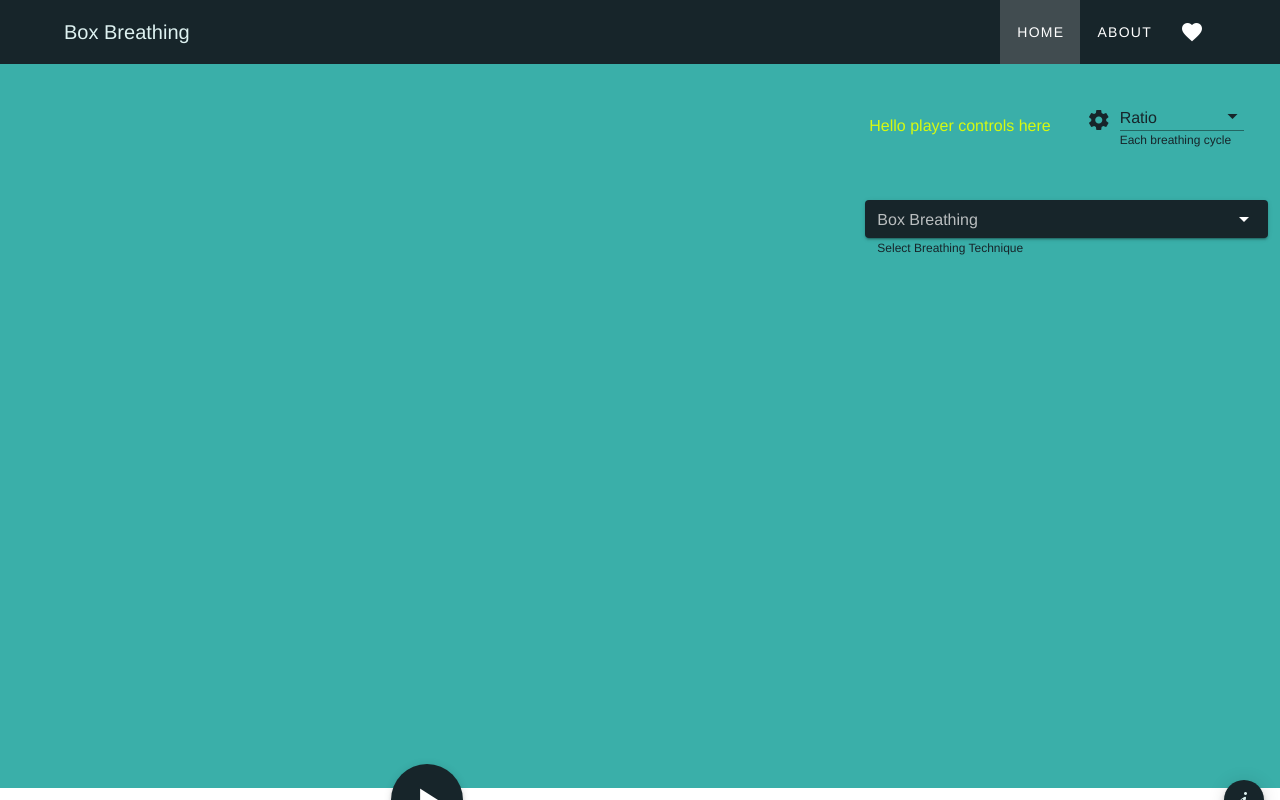
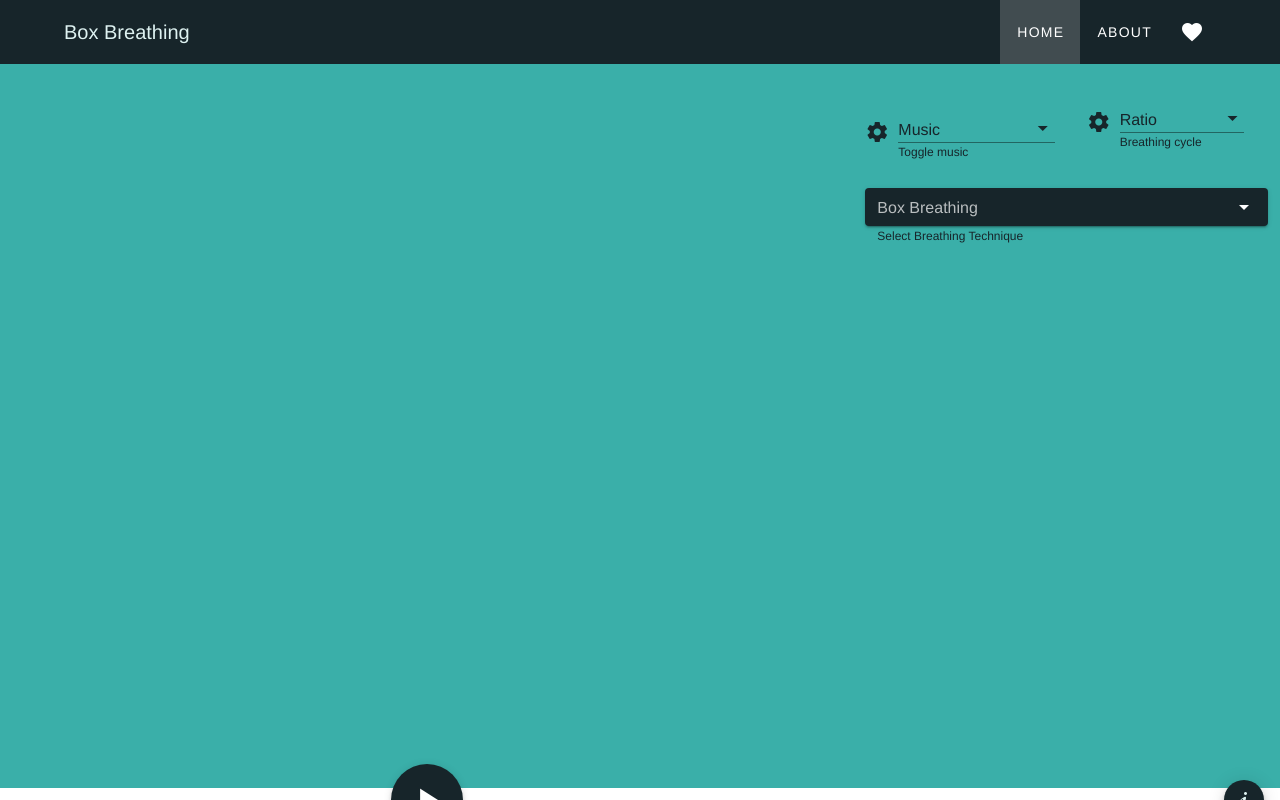
Before and after one commit to Prashanga/Breathe, a Vue app: page / in a window 1280 px wide. Built offline with nearby package versions, Linux system fonts and the light colour scheme.

Commit message:
Adding setting UI for Music

```diff
--- a/src/components/BreathingExercise/Index.vue
+++ b/src/components/BreathingExercise/Index.vue
@@ -13,7 +13,8 @@ export default {
       playing: false,
       count: null,
       timer: '',
-      ratioOfSeconds: 1
+      ratioOfSeconds: 1,
+      music: true
     }
   },
   computed: {
@@ -268,7 +269,17 @@ export default {
         <v-row class="pt-12" align="center" justify="start">
           <!--           Left Column            -->
           <v-col cols="6">
-            <p>Hello player controls here</p>
+            <v-select
+              :items="['on', 'off']"
+              :v-model="music"
+              prepend-icon="mdi-cog"
+              label="Music"
+              hint="Toggle music"
+              class="ratio-setting"
+              color="primaryBlack"
+              persistent-hint
+              dense
+            ></v-select>
           </v-col>
 
           <!--       Right Column               -->
@@ -278,7 +289,7 @@ export default {
                 :items="[0.5, 1, 2, 4, 5]"
                 prepend-icon="mdi-cog"
                 label="Ratio"
-                hint="Each breathing cycle"
+                hint="Breathing cycle"
                 class="ratio-setting"
                 color="primaryBlack"
                 persistent-hint
@@ -292,7 +303,7 @@ export default {
             </v-row> -->
           </v-col>
         </v-row>
-        <v-row justify="center" class="mt-8">
+        <v-row justify="center" class="mt-4">
           <v-col cols="12">
             <v-select
               :items="items"
```
